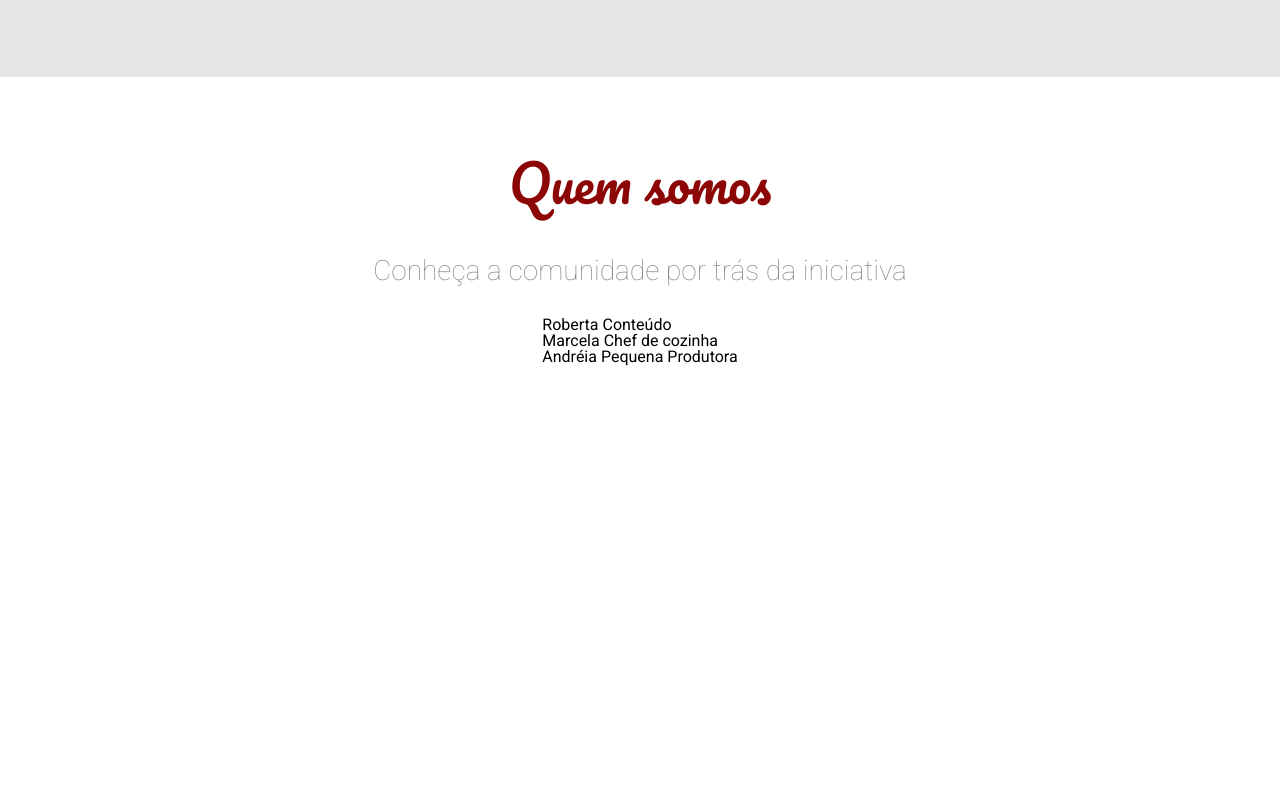
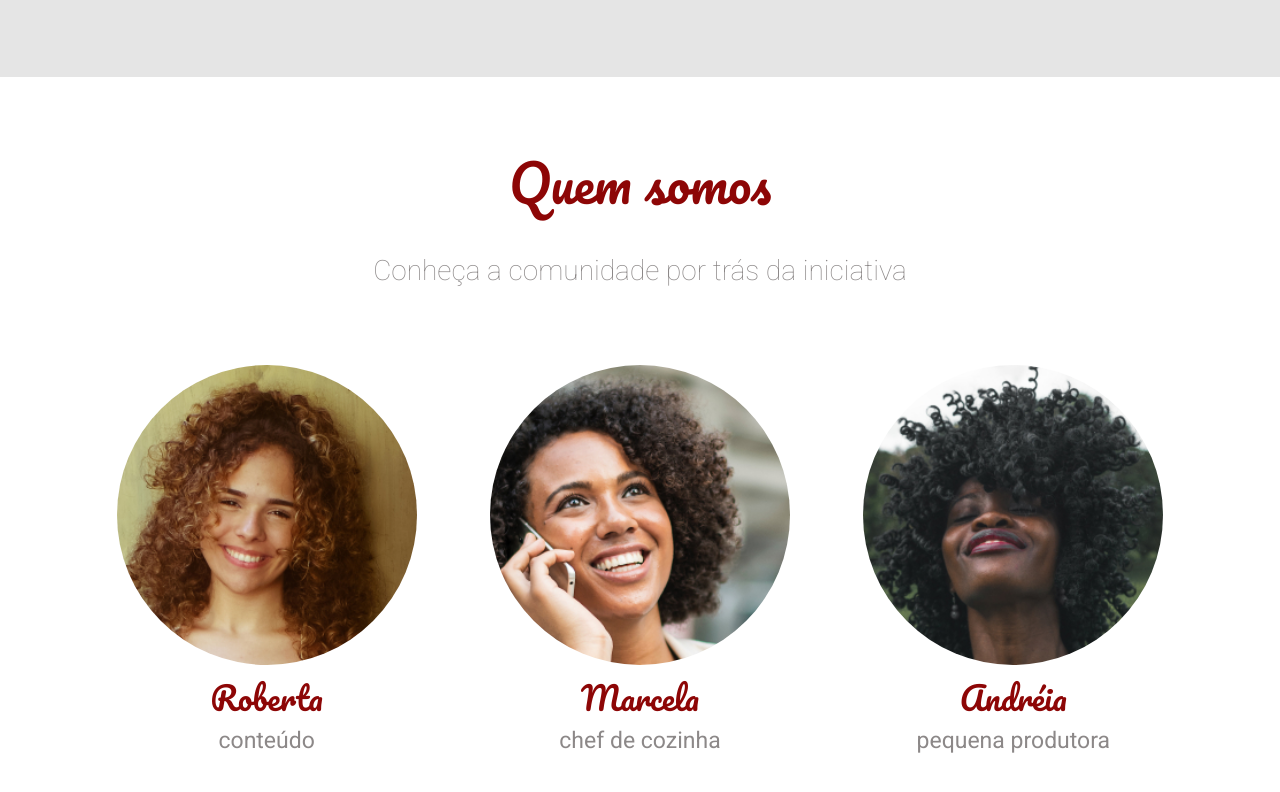
Before and after one commit to Arthur-KF18/CSS-Applications-Studies, a plain HTML site: page Arquitetura-CSS/index.html in a window 1280 px wide. Shown: the part 1804-2596 px from the top of the page. Before the commit the page ends 2249 px from the top, so only its background shows below. Drawn offline with Linux system fonts and the light colour scheme.

Commit message:
feat: seção quem somos completa

```diff
--- /dev/null
+++ b/Arquitetura-CSS/assets/css/pessoa/pessoa-funcao.css
@@ -0,0 +1,8 @@
+.pessoa__funcao {
+    text-transform: lowercase;
+    color: #8C8888;
+    font-family: Roboto;
+    font-size: 1.4375rem;
+    font-style: normal;
+    font-weight: 400;
+}
--- /dev/null
+++ b/Arquitetura-CSS/assets/css/pessoa/pessoa-imagem.css
@@ -0,0 +1,26 @@
+.pessoa__imagem {
+    height: 300px;
+    width: 300px;
+    border-radius: 100%;
+}
+
+.pessoa__imagem--roberta {
+    background: url('../../images/pessoas/roberta.jpg');
+    background-size: cover;
+    background-position: center;
+    background-repeat: no-repeat;
+}
+
+.pessoa__imagem--marcela {
+    background: url('../../images/pessoas/marcela.jpg');
+    background-size: cover;
+    background-position: center;
+    background-repeat: no-repeat;
+}
+
+.pessoa__imagem--andreia {
+    background: url('../../images/pessoas/andreia.jpg');
+    background-size: cover;
+    background-position: center;
+    background-repeat: no-repeat;
+}
--- /dev/null
+++ b/Arquitetura-CSS/assets/css/pessoa/pessoa-nome.css
@@ -0,0 +1,6 @@
+.pessoa__nome {
+    margin: 1rem 0;
+    font-family: Pacifico;
+    color: #8D0606;
+    font-size: 2rem;
+}
--- /dev/null
+++ b/Arquitetura-CSS/assets/css/pessoa/pessoa.css
@@ -0,0 +1,6 @@
+.pessoa {
+    display: flex;
+    flex-direction: column;
+    align-items: center;
+    justify-content: center;
+}
--- /dev/null
+++ b/Arquitetura-CSS/assets/css/pessoas.css
@@ -0,0 +1,8 @@
+.pessoas {
+    display: flex;
+    flex-direction: row;
+    align-items: center;
+    justify-content: space-around;
+    padding-top: 3rem;
+    width: 100%;
+}
--- a/Arquitetura-CSS/assets/css/quem/quemSomos-descricao.css
+++ b/Arquitetura-CSS/assets/css/quem/quemSomos-descricao.css
@@ -2,5 +2,4 @@
     font-weight: 100;
     font-size: 1.75rem;
     color: #8C8888;
-
 }
--- a/Arquitetura-CSS/assets/css/style.css
+++ b/Arquitetura-CSS/assets/css/style.css
@@ -24,6 +24,13 @@
 @import url('./quem/quemSomos-titulo.css');
 @import url('./quem/quemSomos-descricao.css');
 
+@import url('pessoas.css');
+@import url('./pessoa/pessoa.css');
+@import url('./pessoa/pessoa-nome.css');
+@import url('./pessoa/pessoa-funcao.css');
+@import url('./pessoa/pessoa-imagem.css');
+
+
 
 body {
     font-family: Roboto, sans-serif;
```
Also changed, not shown: 1 other file.
